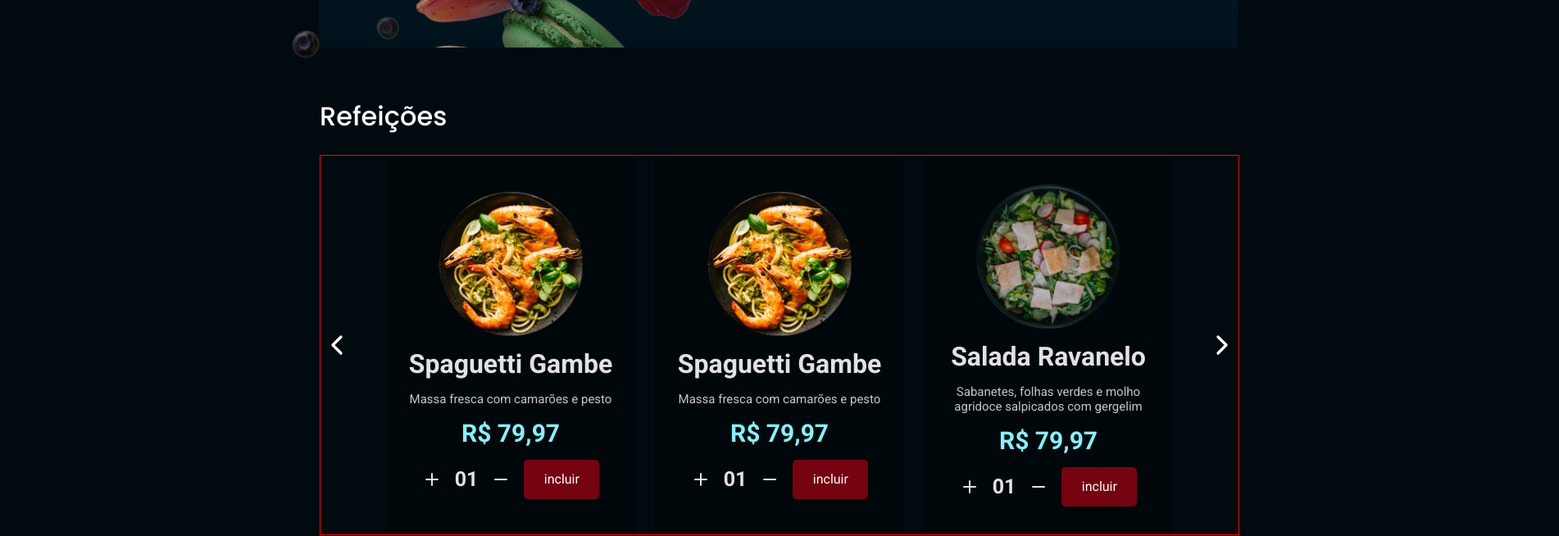
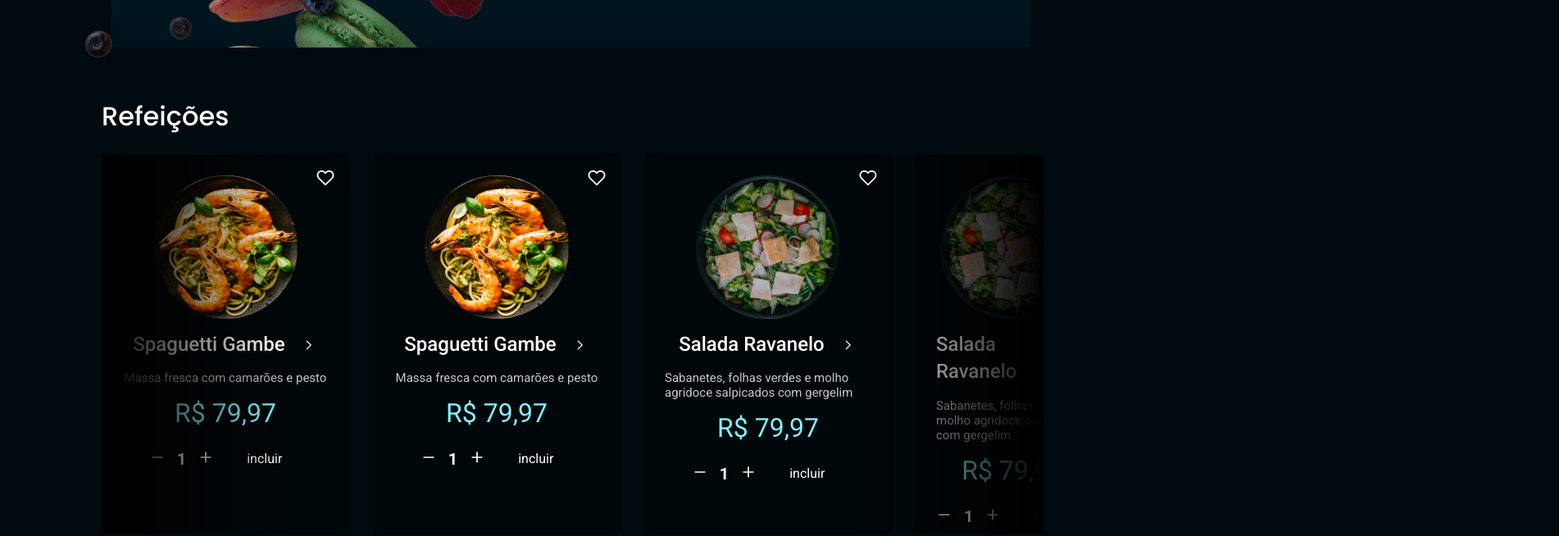
Before and after one commit to Kennedysena/FoodExplore-Frontend, a React (Vite) app: page / in a window 1280 px wide. Shown: the part 480-1134 px from the top of the page at 82% size, 1902 px wide, since content can reach past the window. Built offline with nearby package versions, Linux system fonts and the light colour scheme.

Commit message:
style: Making settings in component styling and creating new components

```diff
--- a/package.json
+++ b/package.json
@@ -14,7 +14,8 @@
     "react": "^18.3.1",
     "react-dom": "^18.3.1",
     "react-icons": "^5.4.0",
-    "styled-components": "^6.1.13"
+    "styled-components": "^6.1.13",
+    "swiper": "^11.1.15"
   },
   "devDependencies": {
     "@eslint/js": "^9.15.0",
--- a/src/components/Card/index.jsx
+++ b/src/components/Card/index.jsx
@@ -1,18 +1,22 @@
-import { Container } from "./styles";
-import { FiPlus, FiMinus } from "react-icons/fi";
+import { Container, Title, Order } from "./styles";
+import { FiHeart } from "react-icons/fi";
+import { RxCaretRight } from "react-icons/rx";
+import { Number } from "../Number";
 export function Card({ img, title, description, price }) {
   return (
     <Container>
-      <img src={img} alt="" />
-      <span>{title}</span>
+      <FiHeart />
+      <img src={img} alt="Imagem do prato"/>
+      <Title>
+        <h2>{title}</h2>
+        <RxCaretRight />
+      </Title>
       <p>{description}</p>
-      <h4>{price}</h4>
-      <div>
-        <FiPlus />
-        <p>01</p>
-        <FiMinus />
+      <span>{price}</span>
+      <Order>
+        <Number />
         <button>incluir</button>
-      </div>
+       </Order>
     </Container>
   );
 }
--- a/src/components/Card/styles.js
+++ b/src/components/Card/styles.js
@@ -2,27 +2,35 @@ import styled from "styled-components";
 
 export const Container = styled.div`
   height: 46.2rem;
-  width: 30.4rem;
-  padding: 2.4rem 2.4rem;
+  width: 30.2rem;
+  padding: 2.4rem;
   background-color: ${({ theme }) => theme.COLORS.DARK_200};
+  border: 1px solid ${({ theme }) => theme.COLORS.DARK_300};
   border-radius: 0.8rem;
 
   display: flex;
   flex-direction: column;
   align-items: center;
-  justify-content: center;
-  text-align: center;
+
+  position: relative;
+
+  svg {
+    cursor: pointer;
+  }
+
+  > svg {
+    width: 2.4rem;
+    height: 2.2rem;
+    color: ${({ theme }) => theme.COLORS.LIGHT_100};
+
+    position: absolute;
+    top: 1.6rem;
+    right: 1.6rem;
+  }
 
   > img {
     width: 17.6rem;
-    height: 17.6rem;
-  }
-
-  > span {
-    font-size: 3.2rem;
-    color: ${({ theme }) => theme.COLORS.LIGHT_300};
-    font-weight: bold;
-    margin-top: 1.5rem;
+    cursor: pointer;
   }
 
   > p {
@@ -31,9 +39,9 @@ export const Container = styled.div`
     margin-top: 1.5rem;
   }
 
-  > h4 {
+  > span {
     color: ${({ theme }) => theme.COLORS.CAKE_200};
-    font-size: 3rem;
+    font-size: 3.2rem;
     margin-top: 1.5rem;
   }
 
@@ -56,14 +64,27 @@ export const Container = styled.div`
       color: ${({ theme }) => theme.COLORS.LIGHT_300};
       font-weight: bold;
     }
-
-    > button {
-      height: 4.8rem;
-      width: 9.2rem;
-      padding: 1.2rem 2.4rem;
-      background-color: ${({ theme }) => theme.COLORS.TOMATO_100};
-      color: ${({ theme }) => theme.COLORS.LIGHT_100};
-      border-radius: 0.5rem;
-    }
   }
 `;
+
+export const Title = styled.div`
+  width: 100%;
+  display: flex;
+  align-items: center;
+  color: ${({ theme }) => theme.COLORS.LIGHT_100};
+
+  > h2 {
+    font-size: 2.4rem;
+    font-weight: 500;
+    line-height: 140%;
+  }
+`;
+
+export const Order = styled.div`
+  width: fit-content;
+  flex-direction: row;
+
+  > button {
+    padding: 1.2rem 2.4rem;
+  }
+`;
--- a/src/components/Footer/styles.js
+++ b/src/components/Footer/styles.js
@@ -4,6 +4,7 @@ export const Container = styled.footer`
   height: 7.7rem;
   width: 100%;
   padding: 2.4rem 12.3rem;
+  margin-top: 4.7rem;
   background-color: ${({ theme }) => theme.COLORS.DARK_600};
 
   display: flex;
--- /dev/null
+++ b/src/components/Number/index.jsx
@@ -0,0 +1,16 @@
+import { FiMinus, FiPlus } from "react-icons/fi";
+import { Container } from "./styles";
+
+export function Number() {
+  return (
+    <Container>
+      <button>
+        <FiMinus />
+      </button>
+      <span>1</span>
+      <button>
+        <FiPlus />
+      </button>
+    </Container>
+  );
+}
--- /dev/null
+++ b/src/components/Number/styles.js
@@ -0,0 +1,30 @@
+import styled from "styled-components";
+
+export const Container = styled.div`
+  display: flex;
+  align-items: center;
+  gap: 1.4rem;
+
+  color: ${({ theme }) => theme.COLORS.LIGHT_100};
+
+  button {
+    border: none;
+    background: none;
+
+    color: ${({ theme }) => theme.COLORS.LIGHT_100};
+    transition: filter 0.2s;
+
+    &:hover {
+      filter: brightness(0.9);
+    }
+  }
+
+  @media (min-width: 1024px) {
+    svg,
+    span {
+      font-weight: 700;
+      font-size: 2rem;
+      line-height: 160%;
+    }
+  }
+`;
--- a/src/components/Section/index.jsx
+++ b/src/components/Section/index.jsx
@@ -1,19 +1,11 @@
 import { Container } from "./styles";
-import { FiChevronLeft, FiChevronRight } from "react-icons/fi";
 
-export function Section({ title, children, onPrevious, onNext }) {
+
+export function Section({ title, children}) {
   return (
     <Container>
       <h2>{title}</h2>
-      <div>
-        <button onClick={onPrevious}>
-          <FiChevronLeft />
-        </button>
         {children}
-        <button onClick={onNext}>
-          <FiChevronRight />
-        </button>
-      </div>
     </Container>
   );
 }
--- a/src/components/Section/styles.js
+++ b/src/components/Section/styles.js
@@ -2,49 +2,10 @@ import styled from "styled-components";
 
 export const Container = styled.section`
   > h2 {
-    height: 4.5rem;
-    width: 112.2rem;
     margin-bottom: 1.6rem;
 
     color: ${({ theme }) => theme.COLORS.LIGHT_100};
     font-weight: 400;
     font-size: 1.6rem;
-    margin: 0 39rem 2.3rem;
-  }
-
-  > div {
-    width: 112.2rem;
-
-    display: flex;
-    flex-direction: row;
-    justify-content: space-between;
-    align-items: center;
-    gap: 2.4rem;
-    margin: 0 auto;
-    border: 1px solid red;
-
-    > button {
-      width: 4rem;
-      height: 4rem;
-      background: none;
-      border: none;
-      font-size: 1.6rem;
-
-      > svg {
-        height: 4rem;
-        width: 4rem;
-        color: ${({ theme }) => theme.COLORS.LIGHT_100};
-      }
-    }
-
-    > *:not(button) {
-      flex: 1;
-      display: flex;
-      flex-direction: row;
-      justify-content: center;
-      align-items: center;
-      gap: 2.4rem;
-      overflow: hidden;
-    }
   }
 `;
--- a/src/pages/Home/index.jsx
+++ b/src/pages/Home/index.jsx
@@ -10,12 +10,15 @@ import Prune from "../../assets/Prune.svg";
 import Juice from "../../assets/Juice.svg";
 import Tea from "../../assets/Tea.svg";
 import Ravanello from "../../assets/Ravanello.svg";
+import { register } from "swiper/element/bundle";
 
 import { Container, Content } from "./styles";
 
+register();
+
 export function Home() {
+
   return (
-    <>
     <Container>
       <Header />
       <main>
@@ -27,33 +30,52 @@ export function Home() {
               <p>Sinta o cuidado do preparo com ingredientes selecionados</p>
             </div>
           </header>
-          </div>
-        </main>
+
           <Content>
             <Section title="Refeições">
-            <div>
+              <swiper-container
+                slides-per-view="auto"
+                space-between="27"
+                navigation="true"
+                pagination="true"
+                loop="true"
+                grab-cursor="true"
+              >
+                <swiper-slide>
                   <Card
                     img={Gambe}
                     title="Spaguetti Gambe"
                     description="Massa fresca com camarões e pesto"
                     price="R$ 79,97"
                   />
+                </swiper-slide>
+                <swiper-slide>
                   <Card
                     img={Gambe}
                     title="Spaguetti Gambe"
                     description="Massa fresca com camarões e pesto"
                     price="R$ 79,97"
                   />
+                </swiper-slide>
+                <swiper-slide>
                   <Card
                     img={Ravanello}
                     title={"Salada Ravanelo"}
                     description="Sabanetes, folhas verdes e molho agridoce salpicados com gergelim"
                     price="R$ 79,97"
                   />
-            </div>
+                </swiper-slide>
+                <Card
+                  img={Ravanello}
+                  title={"Salada Ravanelo"}
+                  description="Sabanetes, folhas verdes e molho agridoce salpicados com gergelim"
+                  price="R$ 79,97"
+                />
+              </swiper-container>
             </Section>
+
             <Section title="Sobremesas" onPrevious={() => {}} onNext={() => {}}>
-            <div>
+              <swiper-container>
                 <Card
                   img={Prune}
                   title="Prugna Pie"
@@ -72,16 +94,11 @@ export function Home() {
                   description="Farinha de amêndoas, manteiga, claras e açúcar"
                   price={"R$ 79,97"}
                 />
-            </div>
+              </swiper-container>
             </Section>
+
             <Section title="Bebidas">
-            <div>
-              <Card
-                img={Juice}
-                title="Suco de Maracujá"
-                description="Suco de maracujar gelado, cremoso, docinho "
-                price={"R$ 13,97"}
-              />
+              <swiper-container>
                 <Card
                   img={Juice}
                   title="Suco de Maracujá"
@@ -100,12 +117,12 @@ export function Home() {
                   description="Chá de anis, canela e limão. Sinta outono italiano."
                   price={"R$ 19,97"}
                 />
-              <Card />
+              </swiper-container>
+            </Section>
+          </Content>
         </div>
-          </Section>
+      </main>
       <Footer />
-        </Content>
     </Container>
-    </>
   );
 }
--- a/src/pages/Home/styles.js
+++ b/src/pages/Home/styles.js
@@ -1,7 +1,7 @@
 import styled from "styled-components";
 
 export const Container = styled.div`
-  /* width: 100%; */
+  width: 100%;
 
   display: grid;
   grid-template-rows: 11.4rem auto 7.7rem;
@@ -84,9 +84,17 @@ export const Content = styled.div`
     margin-bottom: 2.4rem;
   }
 
+  swiper-container {
+    display: flex;
+    gap: 2.4rem;
+    height: 29.2rem;
+  }
 
+  swiper-slide {
+    max-width: 21rem;
+  }
 
-
+  @media (min-width: 1024px) {
     gap: 4.8rem;
 
     section > h2 {
@@ -99,7 +107,7 @@ export const Content = styled.div`
 
     swiper-container::before,
     swiper-container::after {
-      content: "";
+      content: '';
       position: absolute;
       top: 0;
       bottom: 0;
@@ -110,16 +118,24 @@ export const Content = styled.div`
 
     swiper-container::before {
       left: 0;
-      background: linear-gradient(90deg, rgba(0, 0, 0, 1) 0%, transparent 100%);
+      background: linear-gradient(
+        90deg,
+        rgba(0, 0, 0, 1) 0%,
+        transparent 100%
+      );
     }
 
     swiper-container::after {
       right: 0;
-      background: linear-gradient(90deg, transparent 0%, rgba(0, 0, 0, 1) 100%);
+      background: linear-gradient(
+        90deg,
+        transparent 0%,
+        rgba(0, 0, 0, 1) 100%
+      );
     }
 
     swiper-slide {
       max-width: 30.4rem;
     }
-
+  }
 `;
--- a/src/styles/global.js
+++ b/src/styles/global.js
@@ -18,6 +18,9 @@ export default createGlobalStyle`
 
 body {
     background-color: ${({ theme }) => theme.COLORS.DARK_400};
+
+    --swiper-navigation-size: 4rem;
+    --swiper-theme-color: ${({ theme }) => theme.COLORS.LIGHT_100};
 }
 
 body, input, textarea, button {
@@ -25,6 +28,11 @@ body, input, textarea, button {
     border: none;
     font-family: 'Roboto', sans-serif;
     font-size: 1.6rem;
+}
+
+button {
+    background-color: transparent;
+    color: ${({ theme }) => theme.COLORS.LIGHT_100};
 }
 
 a{
```
Also changed, not shown: 1 other file (tests, documents, lock files or other folders). Lines whose indentation alone changed are shown as unchanged.
